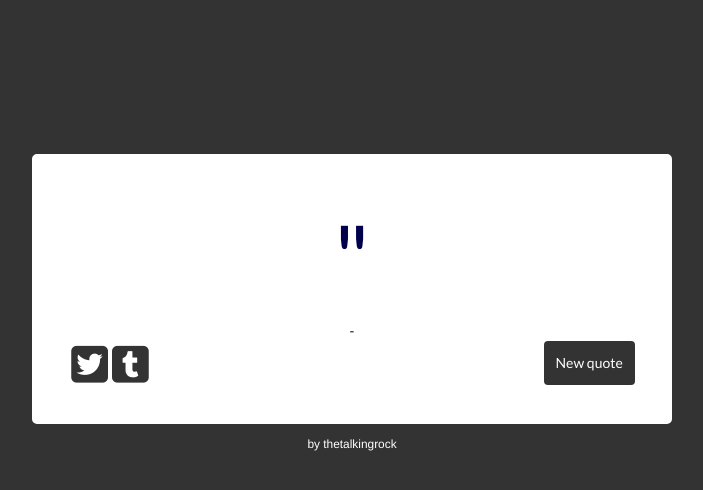
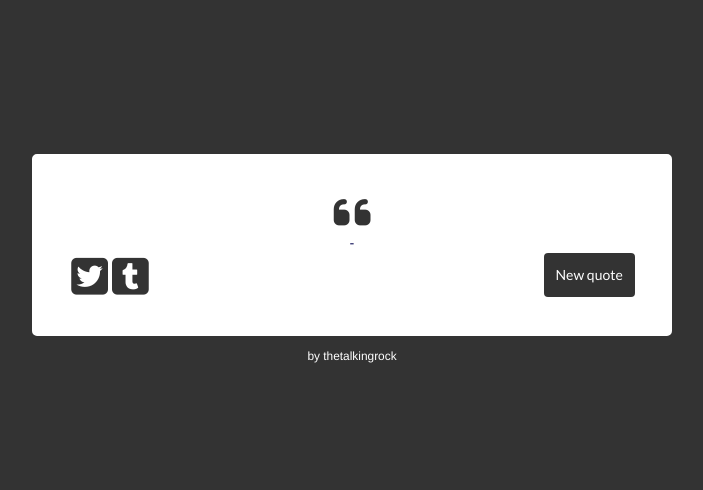
Before and after one commit to thetalkingrock/random-quote-generator, a plain HTML site: page index.html in a window 1280 px wide. Shown: the whole page, without its empty margins (288-991 px from the left). Drawn offline with nearby package versions, Linux system fonts and the light colour scheme.

Commit message:
Changed quotation mark to font awesome icon

```diff
--- a/index.html
+++ b/index.html
@@ -21,7 +21,7 @@
 		<div class="container-fluid text-center">
 			<div class="row">
 				<div id="quote-container" class="col-xs-6 col-xs-offset-3">
-					<span id="quotation-mark">"</span>
+					<i class="fa fa-quote-left fa-3x"></i>
 					<br>
 					<cite>- </cite>
 					<br>
--- a/stylesheet/main.css
+++ b/stylesheet/main.css
@@ -1,5 +1,9 @@
 body{
 	background-color: #333333;
+}
+
+i{
+	color: #333333;
 }
 
 #quote-container{
@@ -38,7 +42,7 @@ small{
 
 #button-container i{
 	display:inline-block;
-	color: #333333;
+	/*color: #333333;*/
 	padding: 2px;
 	position: relative;
 	float: left;
```
